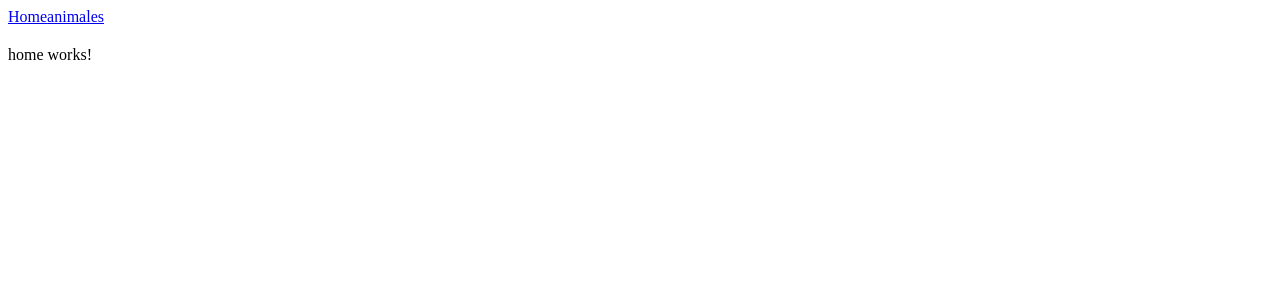
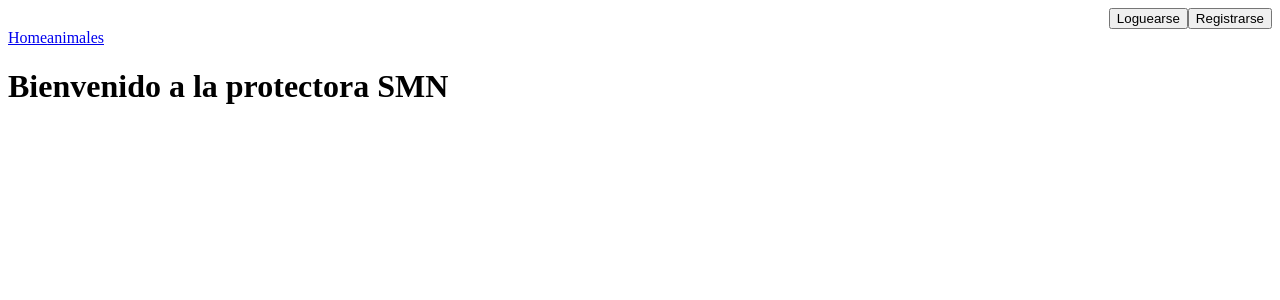
Before and after one commit to MarcoRodriguezL/Protectora, an Angular app in the folder protectora/: page / in a window 1280 px wide. Shown: the top 300 px of the page. Built offline with nearby package versions, Linux system fonts and the light colour scheme.

Commit message:
styles in loyout

```diff
--- a/protectora/src/app/animales/nuevo/nuevo.component.html
+++ b/protectora/src/app/animales/nuevo/nuevo.component.html
@@ -1,6 +1,6 @@
-<p>
+<h1>
   Nuevo animal
-</p>
+</h1>
 <!--<form (ngSubmit)="guardarAnimal(nuevoAnimal)" [formGroup]="nuevoAnimal" novalidate>
   <div class="row">
     <label for="tipo" class="column">Tipo: </label>
--- a/protectora/src/app/home/home.component.html
+++ b/protectora/src/app/home/home.component.html
@@ -1,3 +1,3 @@
-<p>
-  home works!
-</p>
+<h1>
+ Bienvenido a la protectora SMN
+ </h1>
--- a/protectora/src/app/layout/layout.component.css
+++ b/protectora/src/app/layout/layout.component.css
@@ -0,0 +1,3 @@
+.buttons{
+    text-align: right
+}
--- a/protectora/src/app/layout/layout.component.html
+++ b/protectora/src/app/layout/layout.component.html
@@ -1,6 +1,10 @@
 <article class="container">
 <header>
-    <nav>
+
+  <article class="buttons" >
+    <button>Loguearse</button> <button>Registrarse</button>
+</article>
+        <nav>
       <a routerLink="/">Home</a>
       <a routerLink="/animales">animales</a>
     </nav>
@@ -15,6 +19,6 @@
 
     <!--ahora usaremos un componente nativo
 que el enrutador cargue una página dinámicamente-->
-<router-outlet> </router-outlet>
   </main>
 </article>
+<router-outlet> </router-outlet>
```
